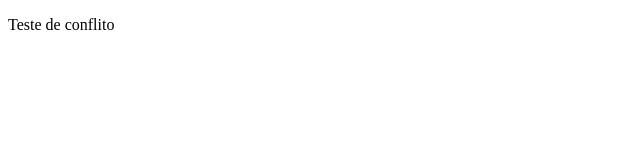
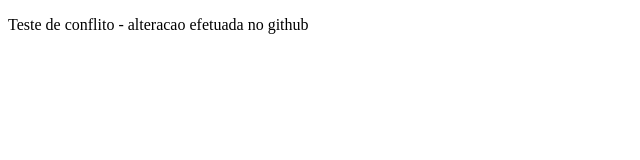
Before and after one commit to MatheusFDS/teste-conflito, a plain HTML site: page index.html in a window 1280 px wide. Shown: the whole page, without its empty margins (0-640 px from the left). Drawn offline with Linux system fonts and the light colour scheme.

Commit message:
Alteração pelo GITHUB

```diff
--- a/index.html
+++ b/index.html
@@ -7,7 +7,8 @@
     <title>Aula de LDS</title>
 </head>
 <body>
-    <p>Teste de conflito
+    <p>Teste de conflito - alteracao efetuada no github
+
 
     </p>
 </body>
```
